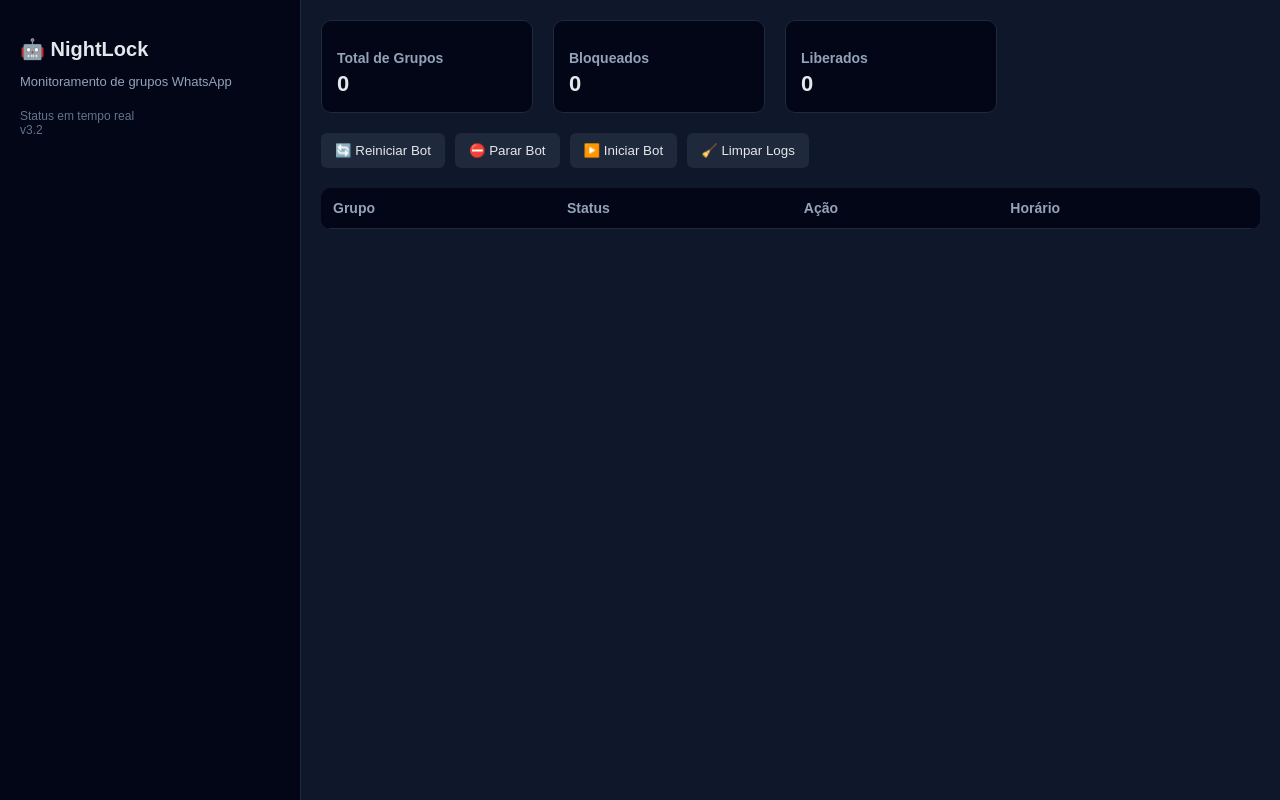
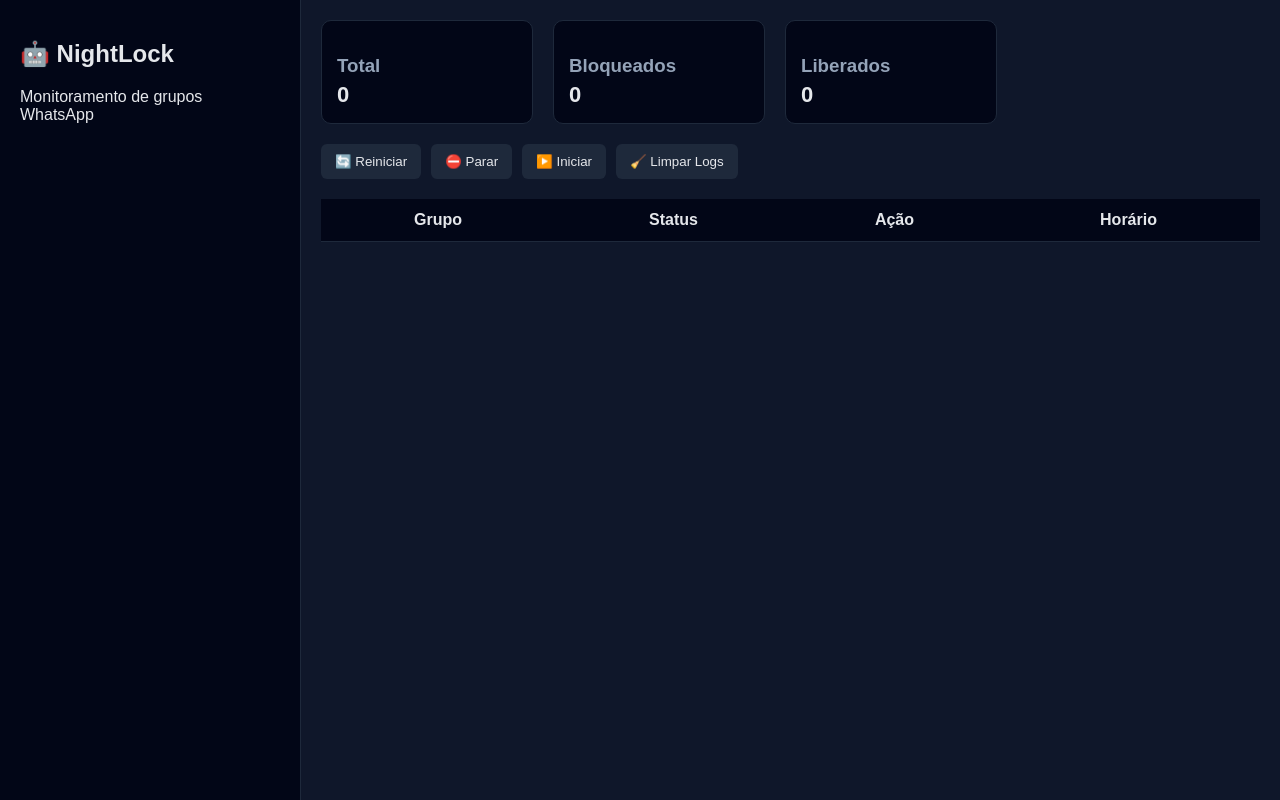
Before and after one commit to Maycomd75/nightlock-panel, a website: page public/index.html in a window 1280 px wide. Drawn offline with nearby package versions, Linux system fonts and the light colour scheme; no server answers.

Commit message:
Refactor HTML structure and styles in index.html

```diff
--- a/public/index.html
+++ b/public/index.html
@@ -14,36 +14,22 @@
   display: flex;
   height: 100vh;
 }
-
 aside {
   width: 260px;
   background: #020617;
   border-right: 1px solid #1e293b;
   padding: 20px;
 }
-
-    aside h1 {
-      font-size: 20px;
-      margin-bottom: 10px;
-    }
-
-    aside p {
-      font-size: 13px;
-      color: #94a3b8;
-    }
-
 main {
   flex: 1;
   padding: 20px;
   overflow-y: auto;
 }
-
 .status {
   display: flex;
   gap: 20px;
   margin-bottom: 20px;
 }
-
 .card {
   background: #020617;
   border: 1px solid #1e293b;
@@ -51,121 +37,40 @@
   padding: 15px;
   min-width: 180px;
 }
-
-    .card h3 {
-      font-size: 14px;
-      color: #94a3b8;
-      margin-bottom: 5px;
-    }
-
-    .card span {
-      font-size: 22px;
-      font-weight: bold;
-    }
-
-    table {
-      width: 100%;
-      border-collapse: collapse;
-      background: #020617;
-      border-radius: 10px;
-      overflow: hidden;
-    }
-
-    th, td {
-      padding: 12px;
-      border-bottom: 1px solid #1e293b;
-      font-size: 14px;
-      text-align: left;
-    }
-
-    th {
-      background: #020617;
-      color: #94a3b8;
-    }
-
-    tr.locked {
-      background: rgba(220, 38, 38, 0.15);
-    }
-
-    tr.unlocked {
-      background: rgba(34, 197, 94, 0.15);
-    }
-
-    .badge {
-      padding: 4px 10px;
-      border-radius: 20px;
-      font-size: 12px;
-      font-weight: bold;
-    }
-
-    .badge.locked {
-      background: #dc2626;
-      color: white;
-    }
-
-    .badge.unlocked {
-      background: #16a34a;
-      color: white;
-    }
-
-    footer {
-      margin-top: 20px;
-      font-size: 12px;
-      color: #64748b;
-    }
-
-    .controls {
-      margin-bottom: 20px;
-      display: flex;
-      gap: 10px;
-    }
-
-    .controls button {
-      background: #1e293b;
-      color: #e5e7eb;
-      border: none;
-      padding: 10px 14px;
-      border-radius: 6px;
-      cursor: pointer;
-    }
-
-    .controls button:hover {
-      background: #334155;
-    }
+.card h3 { color: #94a3b8; margin-bottom: 5px; }
+.card span { font-size: 22px; font-weight: bold; }
+table { width: 100%; border-collapse: collapse; background: #020617; }
+th, td { padding: 12px; border-bottom: 1px solid #1e293b; }
+tr.locked { background: rgba(220, 38, 38, 0.15); }
+tr.unlocked { background: rgba(34, 197, 94, 0.15); }
+.badge { padding: 4px 10px; border-radius: 20px; font-size: 12px; font-weight: bold; }
+.badge.locked { background: #dc2626; color: white; }
+.badge.unlocked { background: #16a34a; color: white; }
+.controls { margin-bottom: 20px; display: flex; gap: 10px; }
+.controls button { background: #1e293b; color: #e5e7eb; border: none; padding: 10px 14px; border-radius: 6px; cursor: pointer; }
+.controls button:hover { background: #334155; }
 </style>
 </head>
+
 <body>
 
 <aside>
 <h1>🤖 NightLock</h1>
 <p>Monitoramento de grupos WhatsApp</p>
-
-    <footer>
-      Status em tempo real<br />
-      v3.2
-    </footer>
 </aside>
 
 <main>
+
 <div class="status">
-      <div class="card">
-        <h3>Total de Grupos</h3>
-        <span id="total">0</span>
-      </div>
-      <div class="card">
-        <h3>Bloqueados</h3>
-        <span id="lock">0</span>
-      </div>
-      <div class="card">
-        <h3>Liberados</h3>
-        <span id="unlock">0</span>
-      </div>
+  <div class="card"><h3>Total</h3><span id="total">0</span></div>
+  <div class="card"><h3>Bloqueados</h3><span id="lock">0</span></div>
+  <div class="card"><h3>Liberados</h3><span id="unlock">0</span></div>
 </div>
 
 <div class="controls">
-      <button onclick="pm2('restart')">🔄 Reiniciar Bot</button>
-      <button onclick="pm2('stop')">⛔ Parar Bot</button>
-      <button onclick="pm2('start')">▶️ Iniciar Bot</button>
+  <button onclick="pm2('restart')">🔄 Reiniciar</button>
+  <button onclick="pm2('stop')">⛔ Parar</button>
+  <button onclick="pm2('start')">▶️ Iniciar</button>
   <button onclick="pm2('flush')">🧹 Limpar Logs</button>
 </div>
 
@@ -180,14 +85,13 @@
 </thead>
 <tbody id="logTable"></tbody>
 </table>
+
 </main>
 
 <script src="/socket.io/socket.io.js"></script>
 <script>
 const socket = io();
-   socket.on("connect", () => {
-  socket.emit("state:request");
-});
+
 const totalEl = document.getElementById('total');
 const lockedEl = document.getElementById('lock');
 const unlockedEl = document.getElementById('unlock');
@@ -195,50 +99,59 @@
 
 const state = {};
 
+// limpa memória ao reconectar
+socket.io.on("reconnect", () => {
+  for (const k in state) delete state[k];
+});
+
+// recebe lista completa
+socket.on('group:bulk', groups => {
+
+  // limpa estado antigo
+  for (const k in state) delete state[k];
+
+  groups.forEach(g => {
+    state[g.id] = g;
+  });
+
+  render();
+});
+
+// recebe atualização individual
 socket.on('group:update', data => {
   state[data.id] = data;
   render();
 });
 
-  socket.on('group:bulk', groups => {
-    groups.forEach(g => state[g.id] = g);
-    render();
-  });
-
-  function pm2(action) {
+function pm2(action){
   socket.emit(`pm2:${action}`);
 }
 
-  function render() {
+function render(){
   table.innerHTML = '';
+
   const values = Object.values(state);
 
   totalEl.textContent = values.length;
   lockedEl.textContent = values.filter(v => v.locked).length;
   unlockedEl.textContent = values.filter(v => !v.locked).length;
 
-    values
-      .sort((a, b) => b.timestamp - a.timestamp)
-      .forEach(g => {
-        const tr = document.createElement('tr');
-        tr.className = g.locked ? 'locked' : 'unlocked';
+  values.sort((a,b)=>b.timestamp-a.timestamp).forEach(g=>{
+    const tr=document.createElement('tr');
+    tr.className=g.locked?'locked':'unlocked';
 
-        tr.innerHTML = `
+    tr.innerHTML=`
     <td>${g.name}</td>
-          <td>
-            <span class="badge ${g.locked ? 'locked' : 'unlocked'}">
-              ${g.locked ? 'BLOQUEADO' : 'LIBERADO'}
-            </span>
-          </td>
+    <td><span class="badge ${g.locked?'locked':'unlocked'}">
+    ${g.locked?'BLOQUEADO':'LIBERADO'}
+    </span></td>
     <td>${g.action}</td>
-          <td>${new Date(g.timestamp).toLocaleTimeString('pt-BR')}</td>
-        `;
+    <td>${new Date(g.timestamp).toLocaleTimeString('pt-BR')}</td>`;
 
     table.appendChild(tr);
   });
 }
 </script>
 
-
 </body>
 </html>
```
Lines whose indentation alone changed are shown as unchanged.
